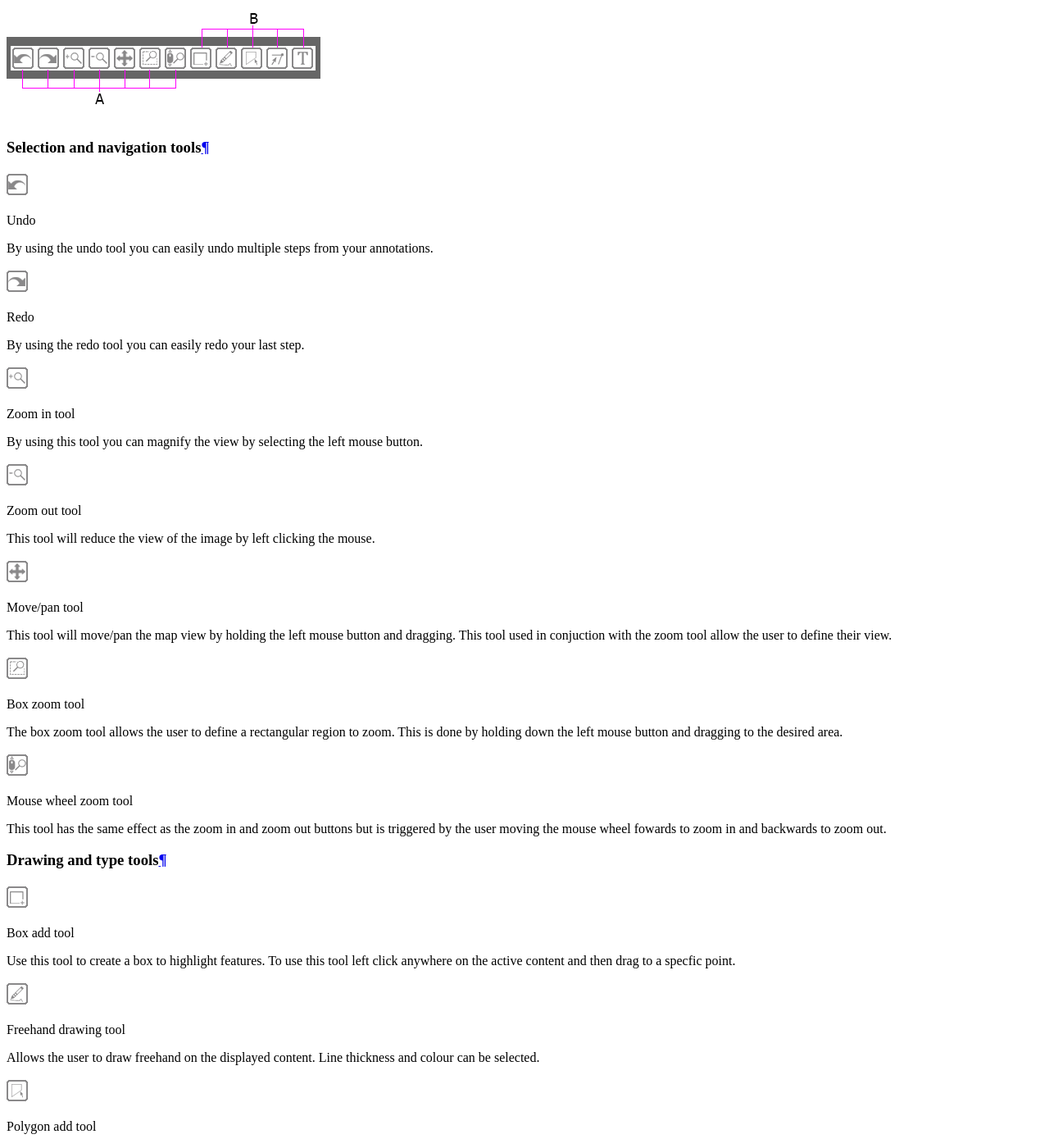
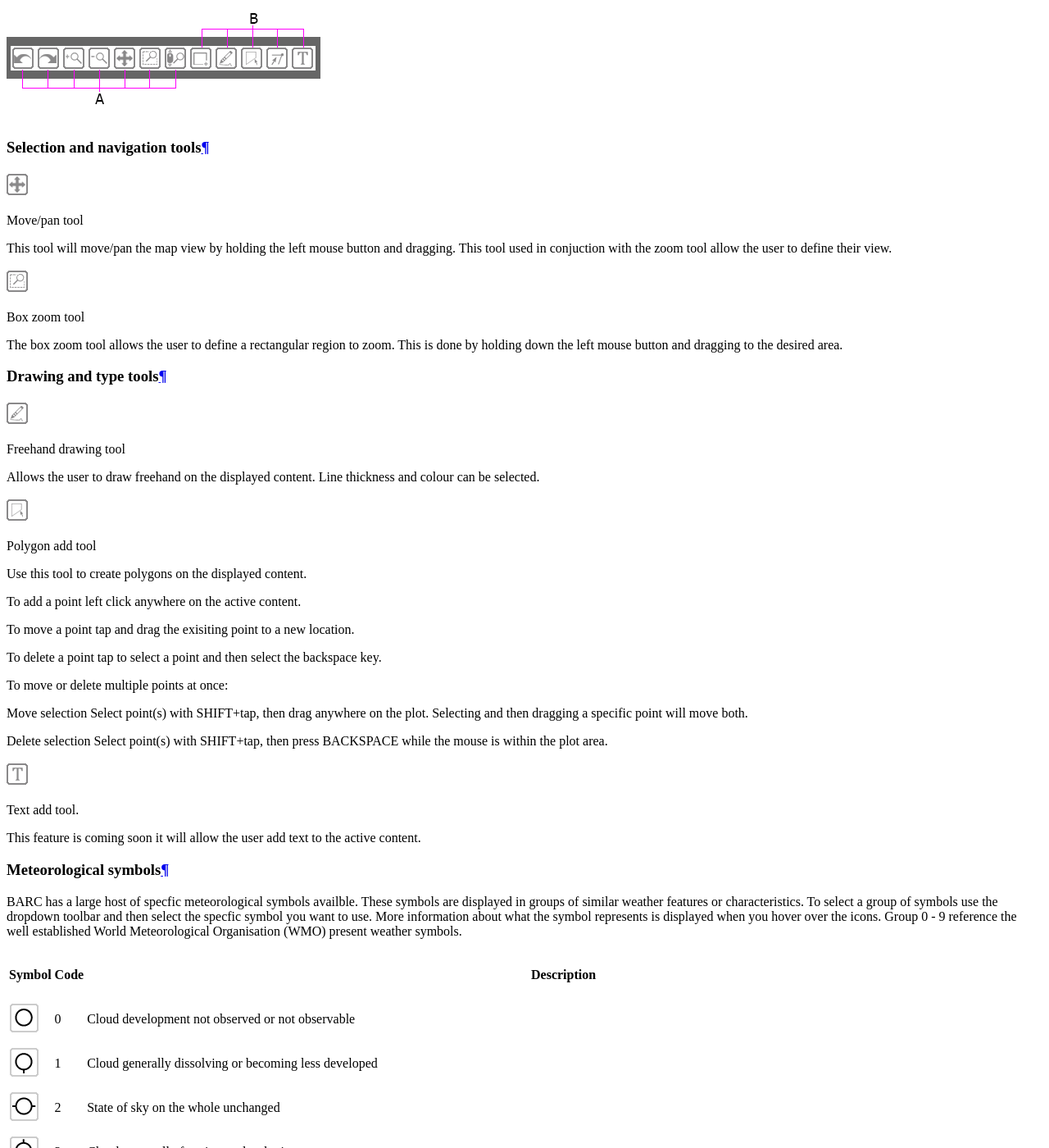
Before and after one commit to lecjlg/barc-docs, a Sphinx documentation site: the page built from docs/source/userguide.rst, in a window 1280 px wide and 1400 px high, scrolled down 1023 px. Shown: the whole window at 82% size. Built offline with Sphinx 7.4.7, drawn with Linux system fonts in a browser that asks for light colours; some of the changed text lies outside the part shown.

Commit message:
removed a bunch of tools that are either not working or not required

```diff
--- a/docs/source/userguide.rst
+++ b/docs/source/userguide.rst
@@ -61,50 +61,6 @@ The toolbar contains two distinct sets of tools. The first set (A) are used for
 Selection and navigation tools
 ^^^^^^^^^^^^^^^^^^^^^^^^^^^^^^
 
-.. image:: /images/undo.png
-    :width: 26px
-    :height: 30px
-    :alt: Undo button
-    :align: left
-
-Undo
-
-By using the undo tool you can easily undo multiple steps from your annotations.
-
-.. image:: /images/redo.png
-    :width: 26px
-    :height: 30px
-    :align: left
-    :alt: Redo button
-
-Redo
-
-By using the redo tool you can easily redo your last step.
-
-
-.. image:: /images/zoomin.png
-    :width: 26px
-    :height: 30px
-    :alt: Zoom in button
-    :align: left
-
-
-Zoom in tool
-
-By using this tool you can magnify the view by selecting the left mouse button.
-
-.. image:: /images/zoomout.png
-    :width: 26px
-    :height: 30px
-    :alt: Zoom out button
-    :align: left
-
-
-Zoom out tool
-
-This tool will reduce the view of the image by left clicking the mouse.
-
-
 .. image:: /images/move.png
     :width: 26px
     :height: 30px
@@ -114,7 +70,6 @@ This tool will reduce the view of the image by left clicking the mouse.
 Move/pan tool
 
 This tool will move/pan the map view by holding the left mouse button and dragging. This tool used in conjuction with the zoom tool allow the user to define their view.
-
 
 
 .. image:: /images/boxzoom.png
@@ -127,31 +82,8 @@ Box zoom tool
 
 The box zoom tool allows the user to define a rectangular region to zoom. This is done by holding down the left mouse button and dragging to the desired area.
 
-.. image:: /images/wheelzoom.png
-    :width: 26px
-    :height: 30px
-    :alt: Mouse wheel zoom
-    :align: left
-
-Mouse wheel zoom tool
-
-This tool has the same effect as the zoom in and zoom out buttons but is triggered by the user moving the mouse wheel fowards to zoom in and backwards to zoom out.
-
-
 Drawing and type tools
 ^^^^^^^^^^^^^^^^^^^^^^
-
-
-.. image:: /images/boxadd.png
-    :width: 26px
-    :height: 30px
-    :alt: Box add button
-    :align: left
-
-
-Box add tool
-
-Use this tool to create a box to highlight features. To use this tool left click anywhere on the active content and then drag to a specfic point.
 
 .. image:: /images/freehand.png
     :width: 26px
@@ -188,16 +120,6 @@ Delete selection
 Select point(s) with SHIFT+tap, then press BACKSPACE while the mouse is within the plot area.
 
 
-.. image:: /images/polyedit.png
-    :width: 26px
-    :height: 30px
-    :alt: Polygon edit tool
-    :align: left
-
-Polygon edit tool
-
-Use this tool to edit exsisting polygons you have created.
-
 .. image:: /images/textadd.png
     :width: 26px
     :height: 30px
@@ -206,7 +128,7 @@ Use this tool to edit exsisting polygons you have created.
 
 Text add tool.
 
-Use this tool to added text to the active content.
+This feature is coming soon it will allow the user add text to the active content.
 
 
 Meteorological symbols
```
